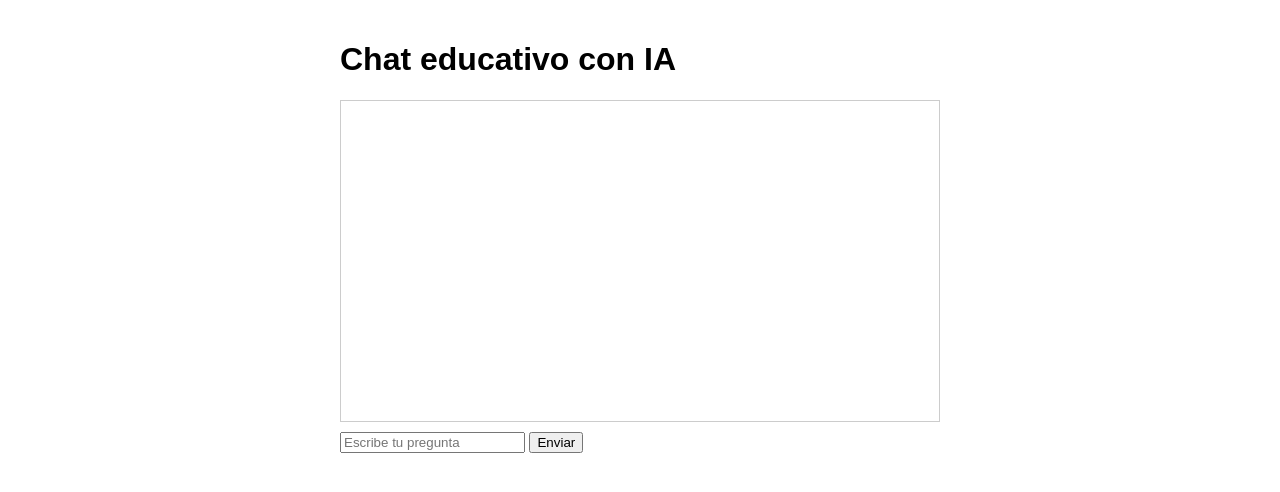
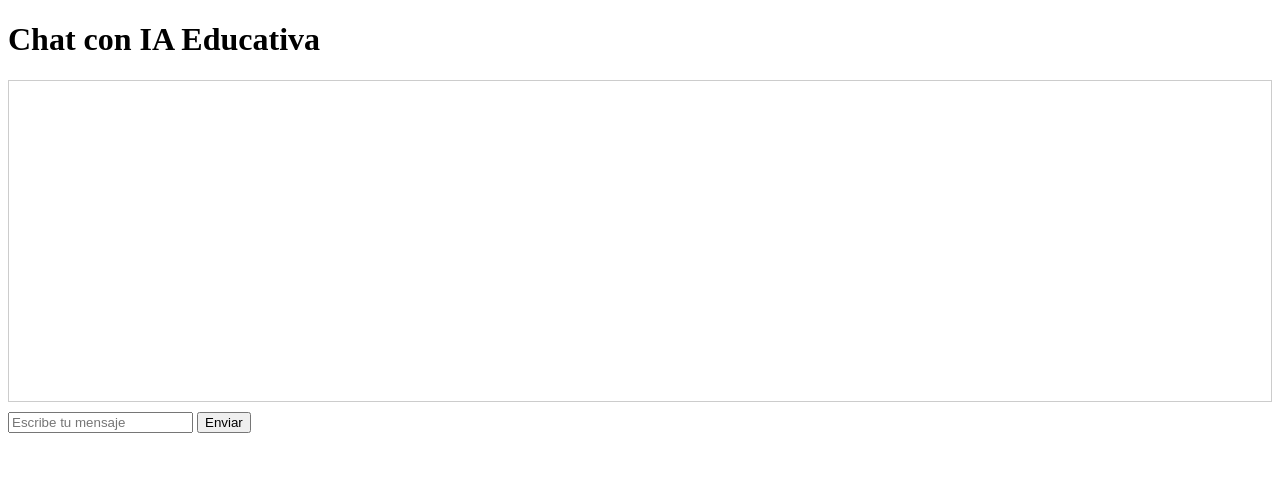
Before and after one commit to alphastuddy/alphastuddyai.github.io, a plain HTML site: page index.html in a window 1280 px wide. Drawn offline with Linux system fonts and the light colour scheme.

Commit message:
Update index.html

```diff
--- a/index.html
+++ b/index.html
@@ -4,18 +4,24 @@
   <meta charset="UTF-8">
   <title>Alphastuddy AI</title>
   <style>
-    body { font-family: Arial, sans-serif; max-width: 600px; margin: auto; padding: 20px; }
-    #chat { height: 300px; overflow-y: auto; border: 1px solid #ccc; padding: 10px; margin-bottom: 10px; }
-    .user { color: blue; }
-    .bot { color: green; }
+    #chat {
+      height: 300px;
+      overflow: auto;
+      border: 1px solid #ccc;
+      padding: 10px;
+      margin-bottom: 10px;
+    }
+    p.user { color: blue; }
+    p.bot { color: green; }
   </style>
 </head>
 <body>
-  <h1>Chat educativo con IA</h1>
+  <h1>Chat con IA Educativa</h1>
   <div id="chat"></div>
-  <input type="text" id="userInput" placeholder="Escribe tu pregunta">
+  <input type="text" id="userInput" placeholder="Escribe tu mensaje">
   <button onclick="sendMessage()">Enviar</button>
 
+  <!-- Apunta al script.js con la IA -->
   <script src="script.js"></script>
 </body>
 </html>
```
